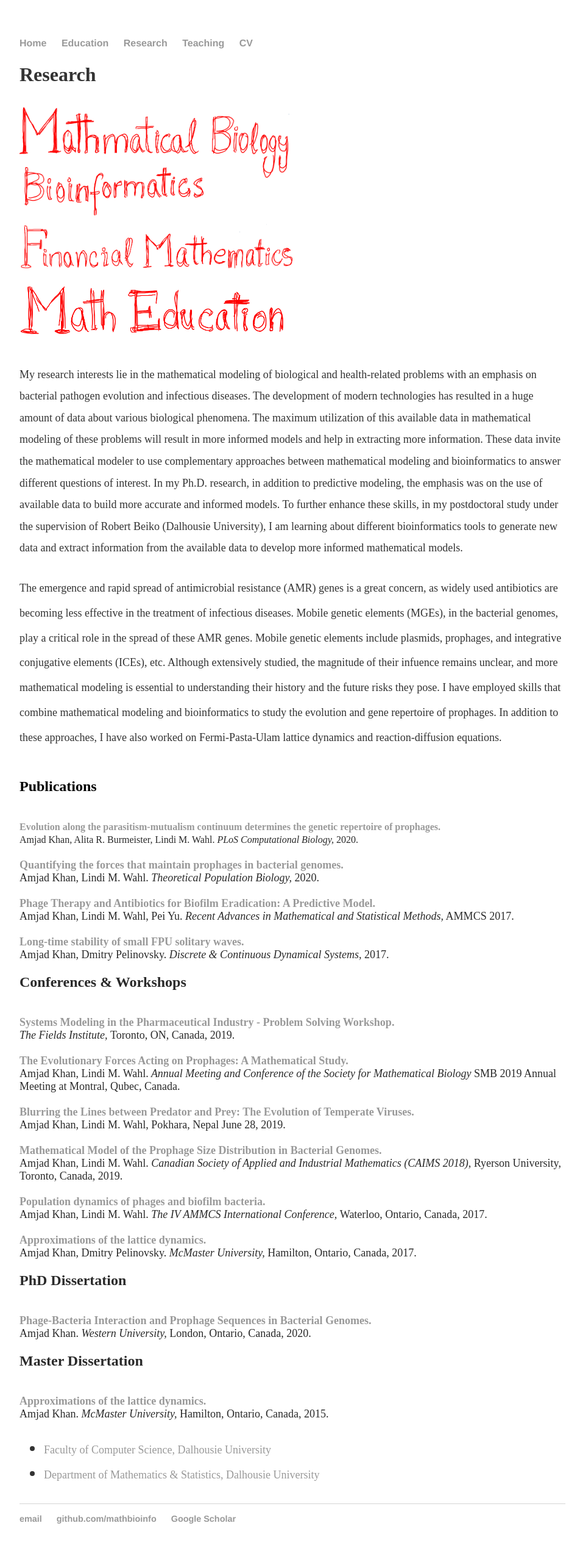
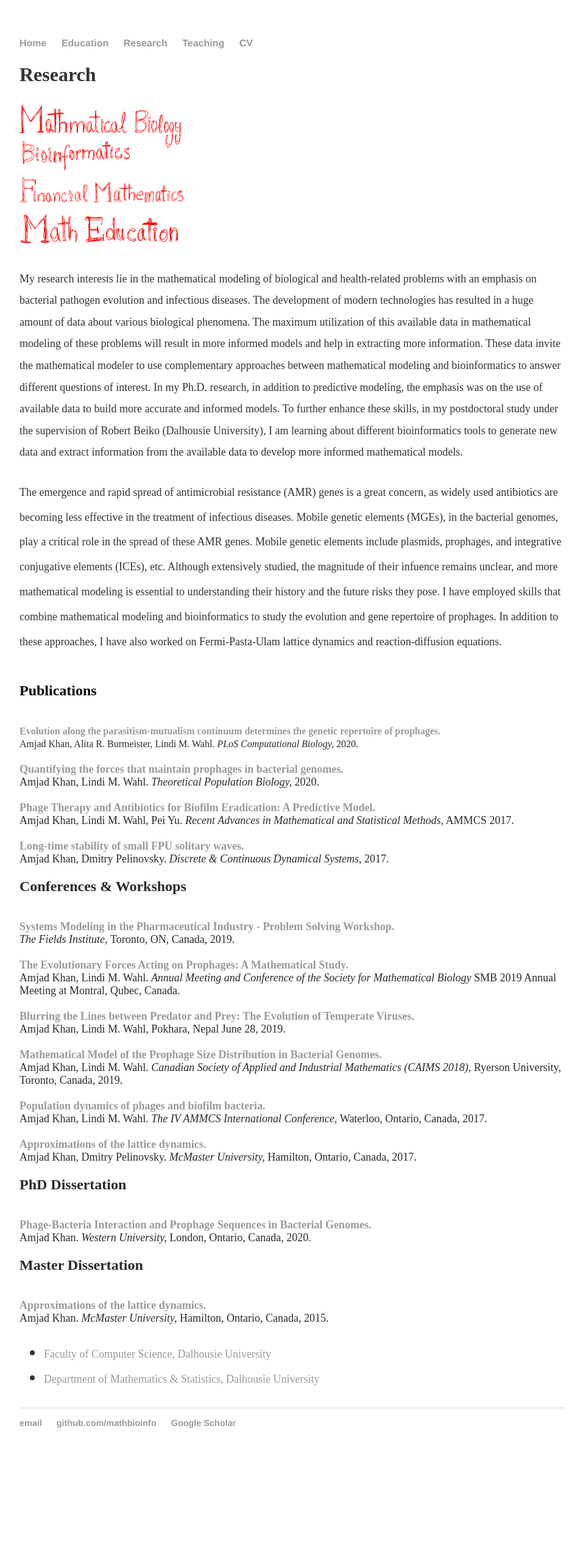
Before and after one commit to MathBioInfo/amjadkhan, a Jekyll site: the page built from Research/index.html, in a window 1280 px wide. Shown: the whole page at 61% size, without its empty margins (160-1112 px from the left). Built offline with Jekyll 4.4.1, drawn with Linux system fonts in a browser that asks for light colours; after the commit the page ends 2404 px from its top, so only the background shows below that.

Commit message:
Update index.html

```diff
--- a/Research/index.html
+++ b/Research/index.html
@@ -13,16 +13,16 @@
   <div class="col-md-12 row">
 
         <div class="col-xs-4">
-            <img src="../images/11.jpg"  width="50%" height="auto">
+            <img src="../images/11.jpg"  width="30%" height="auto">
         </div>
 
         <div class="col-xs-4">
-            <img src="../images/22.jpg"  width="50%" height="auto">
+            <img src="../images/22.jpg"  width="30%" height="auto">
 
         </div>
 
         <div class="col-xs-4">
-            <img src="../images/33.jpg"  width="50%" height="auto">
+            <img src="../images/33.jpg"  width="30%" height="auto">
 
         </div>
 
```
